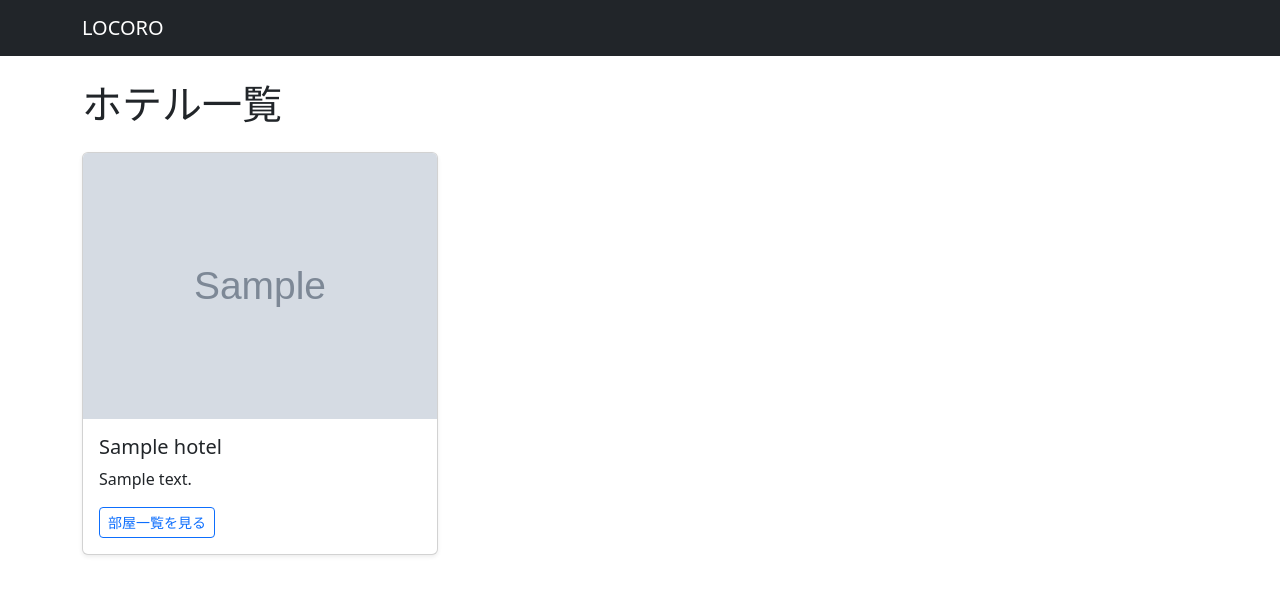
After one commit to Hibiki0417/LOCORO, a Django app: page /hotels/ in a window 1280 px wide. The commit adds this page. Shown: the top 595 px of the page. Run offline with Django 5.2, Linux system fonts and the light colour scheme; tables that the repository leaves empty hold one stand-in row (values such as "Sample post"); grey boxes marked "Sample" are stand-in pictures.

Commit message:
feat: establish customer browsing flow (hotel → rooms)

```diff
--- a/core/templates/base.html
+++ b/core/templates/base.html
@@ -20,7 +20,7 @@
     <!-- Navbar（必要なら後で変更できる）-->
     <nav class="navbar navbar-dark bg-dark mb-4">
       <div class="container">
-        <a class="navbar-brand" href="{% url 'core:room_list' %}">LOCORO</a> <!--ここ修正する-->
+        <a class="navbar-brand" href="{% url 'core:hotel_list' %}">LOCORO</a> <!--ここ修正する-->
       </div>
     </nav>
 
--- /dev/null
+++ b/core/templates/core/hotel_list.html
@@ -0,0 +1,34 @@
+{% extends "base.html" %}
+
+{% block title %}ホテル一覧{% endblock %}
+
+{% block content %}
+<h1 class="mb-4">ホテル一覧</h1>
+
+<div class="row">
+  {% for hotel in hotels %}
+    <div class="col-md-4 mb-4">
+      <div class="card shadow-sm h-100">
+        {% if hotel.image %}
+          <img src="{{ hotel.image.url }}" class="card-img-top" alt="{{ hotel.name }}">
+        {% endif %}
+
+        <div class="card-body">
+          <h5 class="card-title">{{ hotel.name }}</h5>
+          <p class="card-text">
+            {{ hotel.address|default:"住所未登録" }}
+          </p>
+
+          <!-- 次のステップでここを生かす -->
+          <a href="{% url 'core:hotel_room_list' hotel.id %}" class="btn btn-outline-primary btn-sm">
+            部屋一覧を見る
+          </a>
+
+        </div>
+      </div>
+    </div>
+  {% empty %}
+    <p>表示できるホテルがありません。</p>
+  {% endfor %}
+</div>
+{% endblock %}
--- a/core/templates/core/room_list.html
+++ b/core/templates/core/room_list.html
@@ -1,7 +1,11 @@
 {% extends "base.html" %}
 
 {% block content %}
-<h1 class="mb-4">部屋一覧</h1>
+
+{% if rooms %}
+  <h2 class="mb-4">{{ rooms.0.hotel.name }} の部屋一覧</h2>
+{% endif %}
+
 
 <div class="row">
   {% for room in object_list %}
--- a/core/urls.py
+++ b/core/urls.py
@@ -1,5 +1,5 @@
 from django.urls import path
-from .views import RoomListView, RoomDetailView, start_hold, RoomStatusView,  ManagerRoomDashboardView, ManagerHotelSettingsView
+from .views import RoomListView, RoomDetailView, start_hold, RoomStatusView,  ManagerRoomDashboardView, ManagerHotelSettingsView, HotelListView
 from . import views
 from django.contrib.auth import views as auth_views
 
@@ -7,6 +7,7 @@ app_name = "core"
 
 urlpatterns = [
     path("rooms/", RoomListView.as_view(), name="room_list"),
+    path("hotels/", HotelListView.as_view(), name="hotel_list"),
     path("manager/",ManagerRoomDashboardView.as_view(),name="manager_dashboard",),
     path("manager/hotel/settings/", views.ManagerHotelSettingsView.as_view(), name="manager_hotel_settings"),
      path("logout/", auth_views.LogoutView.as_view(), name="logout"),
@@ -15,6 +16,8 @@ urlpatterns = [
     path("rooms/<int:pk>/start_hold/",start_hold,name="start_hold"),
     path("manager/rooms/<int:pk>/",views.RoomStatusView.as_view(),name="manager_room_detail",),
     path("manager/api/rooms/<int:pk>/status/",views.ManagerRoomStatusApiView.as_view(),name="manager_room_status_api",),
+    path("hotels/<int:hotel_id>/rooms/",views.RoomListView.as_view(),name="hotel_room_list",),
+
 
 
 ]
--- a/core/views.py
+++ b/core/views.py
@@ -26,12 +26,19 @@ class RoomListView(ListView):
         return super().get(request, *args, **kwargs)
 
     def get_queryset(self):
-        # Roomに紐づく画像も一緒に取得
-        return (
+        hotel_id = self.kwargs.get("hotel_id")
+
+        qs = (
             Room.objects
             .select_related("hotel")
-            .prefetch_related("images")  # related_name="images"
+            .prefetch_related("images")
         )
+
+        if hotel_id:
+            qs = qs.filter(hotel_id=hotel_id)
+
+        return qs
+
 
 class RoomDetailView(DetailView):
     model = Room
@@ -400,3 +407,13 @@ class ManagerHotelSettingsView(LoginRequiredMixin, UpdateView):
     def get_success_url(self):
         # 成功後はダッシュボードへ戻す
         return reverse_lazy("core:manager_dashboard")
+
+
+class HotelListView(ListView):
+    model = Hotel
+    template_name = "core/hotel_list.html"
+    context_object_name = "hotels"
+
+    def get_queryset(self):
+        # 公開（有効）ホテルだけを一覧表示
+        return Hotel.objects.filter(is_active=True).order_by("name")
```
